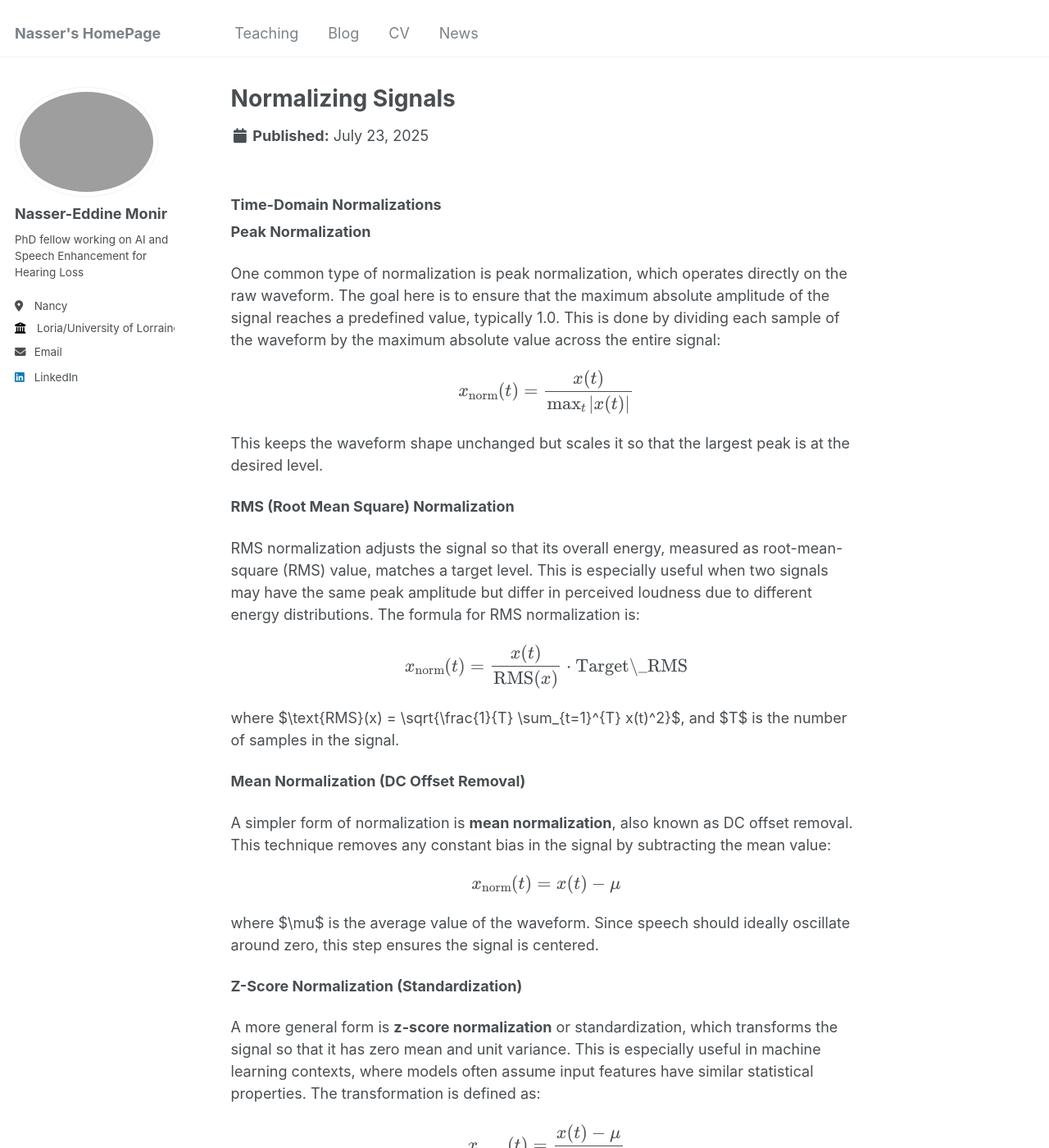
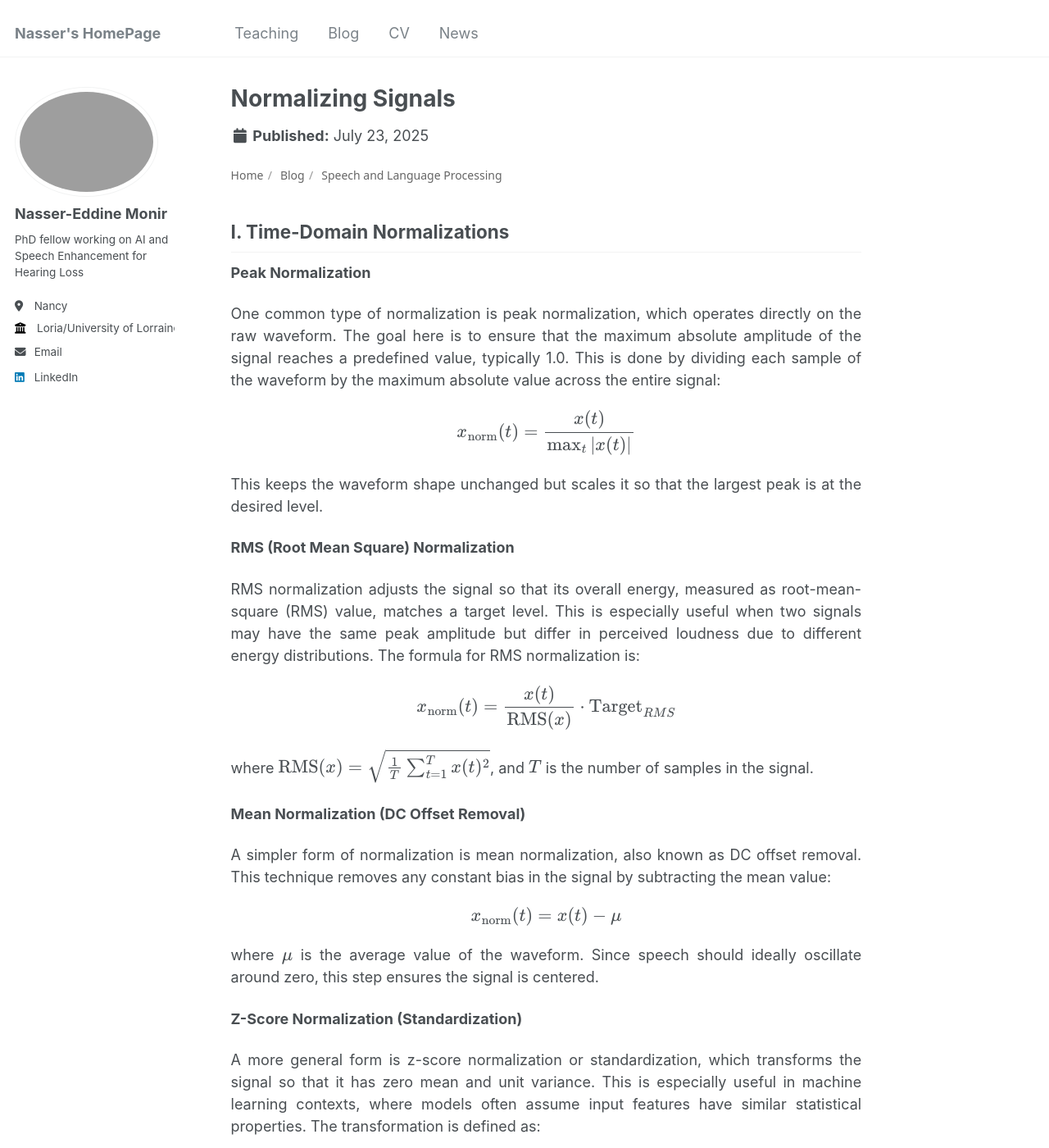
Before and after one commit to Nasseredd/nasseredd.github.io, a Jekyll site: the page built from _blog/speech-and-language-processing/normalizations/normalizations.md, in a window 1280 px wide and 1400 px high. Shown: the whole window at 82% size. Built offline with Jekyll 4.4.1, drawn with Linux system fonts in a browser that asks for light colours; some of the changed text lies outside the part shown.

Commit message:
corrected typos and added a breadcrumb navigation

```diff
--- a/_blog/speech-and-language-processing/normalizations/normalizations.md
+++ b/_blog/speech-and-language-processing/normalizations/normalizations.md
@@ -4,70 +4,129 @@
 author_profile: true
 ---
 
-### Time-Domain Normalizations
+<nav aria-label="breadcrumb" style="font-family: system-ui, sans-serif; font-size: 14px; margin-bottom: 1rem;">
+  <style>
+    .breadcrumb a {
+      color: #666;
+      text-decoration: none;
+      transition: color 0.2s ease-in-out;
+    }
+    .breadcrumb a:hover {
+      color: #333;
+      text-decoration: underline;
+    }
+    .breadcrumb-separator {
+      margin: 0 0.3rem;
+      color: #999;
+    }
+  </style>
+
+  <ol class="breadcrumb" style="display: flex; list-style: none; padding: 0; margin: 0; gap: 0.25rem;">
+    <li style="display: flex; align-items: center;">
+      <a href="/">Home</a>
+      <span class="breadcrumb-separator">/</span>
+    </li>
+    <li style="display: flex; align-items: center;">
+      <a href="/blog/">Blog</a>
+      <span class="breadcrumb-separator">/</span>
+    </li>
+    <li style="display: flex; align-items: center;">
+      <a href="/blog/speech-and-language-processing/">Speech and Language Processing</a>
+    </li>
+  </ol>
+</nav>
+
+
+## I. Time-Domain Normalizations
 
 **Peak Normalization**
 
+<p style="text-align: justify;">
 One common type of normalization is peak normalization, which operates directly on the raw waveform. The goal here is to ensure that the maximum absolute amplitude of the signal reaches a predefined value, typically 1.0. This is done by dividing each sample of the waveform by the maximum absolute value across the entire signal:
+</p>
 
 $$
 x_{\text{norm}}(t) = \frac{x(t)}{\max_t |x(t)|}
 $$
 
+<p style="text-align: justify;">
 This keeps the waveform shape unchanged but scales it so that the largest peak is at the desired level.
+</p>
 
 **RMS (Root Mean Square) Normalization**
 
+<p style="text-align: justify;">
 RMS normalization  adjusts the signal so that its overall energy, measured as root-mean-square (RMS) value, matches a target level. This is especially useful when two signals may have the same peak amplitude but differ in perceived loudness due to different energy distributions. The formula for RMS normalization is:
+</p>
 
 $$
-x_{\text{norm}}(t) = \frac{x(t)}{\text{RMS}(x)} \cdot \text{Target\_RMS}
+x_{\text{norm}}(t) = \frac{x(t)}{\text{RMS}(x)} \cdot \text{Target}_{RMS}
 $$
 
-where $\text{RMS}(x) = \sqrt{\frac{1}{T} \sum_{t=1}^{T} x(t)^2}$, and $T$ is the number of samples in the signal.
+<p style="text-align: justify;">
+where \(\text{RMS}(x) = \sqrt{\frac{1}{T} \sum_{t=1}^{T} x(t)^2}\), and \(T\) is the number of samples in the signal.
+</p>
 
 **Mean Normalization (DC Offset Removal)**
 
-A simpler form of normalization is **mean normalization**, also known as DC offset removal. This technique removes any constant bias in the signal by subtracting the mean value:
+<p style="text-align: justify;">
+A simpler form of normalization is mean normalization, also known as DC offset removal. This technique removes any constant bias in the signal by subtracting the mean value:
+</p>
 
 $$
 x_{\text{norm}}(t) = x(t) - \mu
 $$
 
-where $\mu$ is the average value of the waveform. Since speech should ideally oscillate around zero, this step ensures the signal is centered.
+<p style="text-align: justify;">
+  where \(\mu\) is the average value of the waveform. Since speech should ideally oscillate around zero, this step ensures the signal is centered.
+</p>
 
 **Z-Score Normalization (Standardization)**
 
-A more general form is **z-score normalization** or standardization, which transforms the signal so that it has zero mean and unit variance. This is especially useful in machine learning contexts, where models often assume input features have similar statistical properties. The transformation is defined as:
+<p style="text-align: justify;">
+A more general form is z-score normalization or standardization, which transforms the signal so that it has zero mean and unit variance. This is especially useful in machine learning contexts, where models often assume input features have similar statistical properties. The transformation is defined as:
+</p>
 
 $$
 x_{\text{norm}}(t) = \frac{x(t) - \mu}{\sigma}
 $$
 
-where $\mu$ is the mean and $\sigma$ is the standard deviation of the waveform.
+<p style="text-align: justify;">
+where \(\mu\) is the mean and \(\sigma\) is the standard deviation of the waveform.
+</p>
 
-### Frequency-Domain Normalizations
+## II. Frequency-Domain Normalizations
 
 **Per-Frame Normalization**
 
+<p style="text-align: justify;">
 Normalizations can also be applied in the spectral domain, after converting the signal into a time-frequency representation such as a spectrogram. In per-frame normalization, each time frame of the spectrogram is normalized to have zero mean and unit variance across frequency:
+</p>
 
 $$
 S_{\text{norm}}(f, t) = \frac{S(f,t) - \mu_t}{\sigma_t}
 $$
 
-Here, $\mu_t$ and $\sigma_t$ are the mean and standard deviation of the spectral values at time $t$, across all frequencies $f$. This kind of normalization helps reduce variations due to environmental noise or loudness that affect the entire frame.
+<p style="text-align: justify;">
+Here, \(\mu_t\) and \(\sigma_t\) are the mean and standard deviation of the spectral values at time \(t\), across all frequencies \(f\). This kind of normalization helps reduce variations due to environmental noise or loudness that affect the entire frame.
+</p>
 
 **Per-Frequency Normalization**
 
+<p style="text-align: justify;">
 Conversely, per-frequency normalization normalizes each frequency bin across time, which is useful when some frequency bands are consistently stronger due to recording conditions or channel characteristics. In this case, the normalization is written as:
+</p>
 
 $$
 S_{\text{norm}}(f, t) = \frac{S(f,t) - \mu_f}{\sigma_f}
 $$
 
-where $\mu_f$ and $\sigma_f$ are computed across time for each frequency bin $f$.
+<p style="text-align: justify;">
+where \(\mu_f\) and \(\sigma_f\) are computed across time for each frequency bin \(f\).
+</p>
 
-### Conclusion
+## Conclusion
 
+<p style="text-align: justify;">
 Each of these normalization methods serves a specific purpose and is often combined with others in practical speech processing pipelines. They help ensure that models or algorithms are not biased by irrelevant differences in amplitude or energy that are not part of the speech content itself.
+</p>
```
